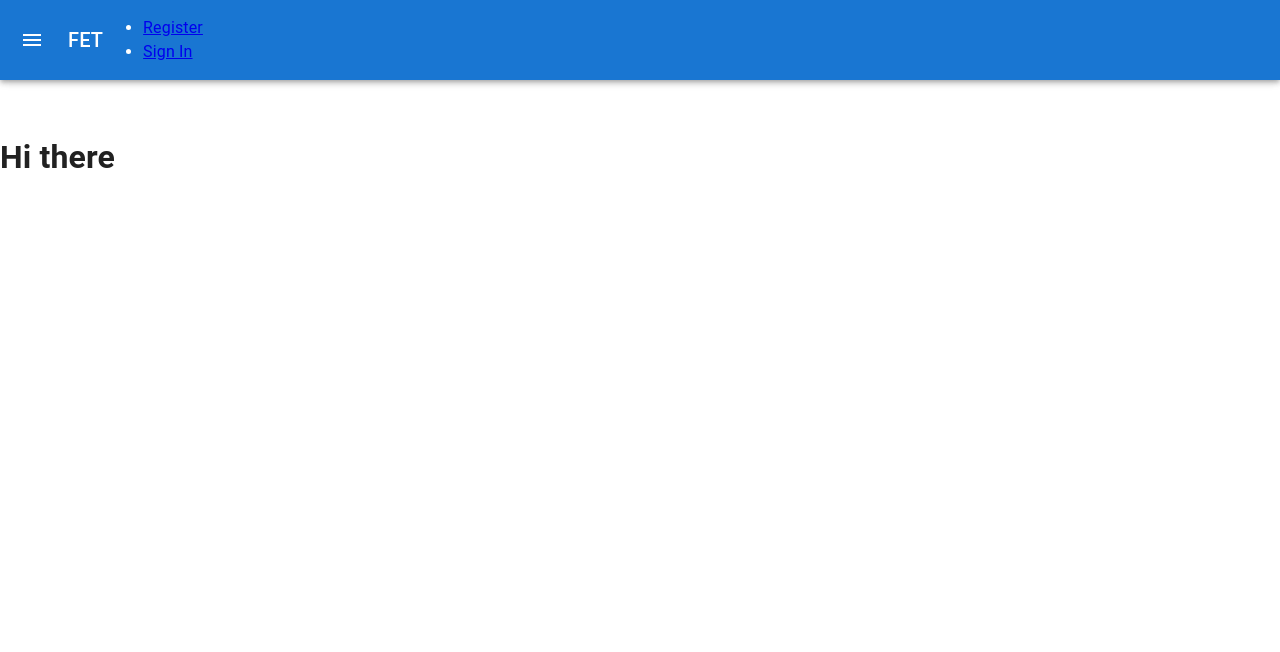
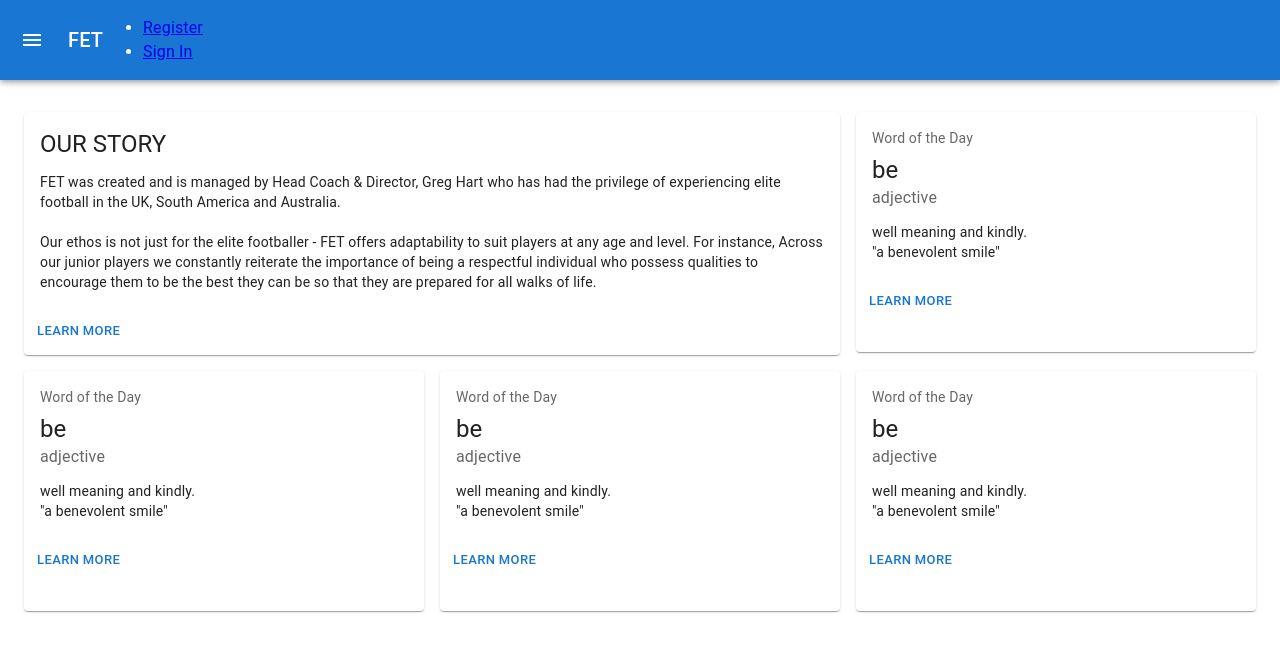
Before and after one commit to patricktheodore/football-evolution-training-app, a React (Create React App) app in the folder client/: page / in a window 1280 px wide. Shown: the top 652 px of the page. Built offline with nearby package versions, Linux system fonts and the light colour scheme.

Commit message:
dashboard cards created

```diff
--- a/client/src/App.js
+++ b/client/src/App.js
@@ -9,6 +9,7 @@ import {
 import { setContext } from '@apollo/client/link/context';
 // import { StoreProvider } from './utils/GlobalState';
 import Dashboard from './pages/Dashboard';
+import OurStory from './pages/OurStoryWhole'
 import AppBar from './components/AppBar';
 import NoMatch from './pages/NoMatch';
 import Login from './pages/Login';
@@ -43,6 +44,7 @@ function App() {
             <AppBar />
             <Routes>
               <Route exact path="/" element={<Dashboard/>} />
+              <Route exact path="/ourStory" element={<OurStory />} />
               <Route exact path="/login" element={<Login/>} />
               <Route exact path="/register" element={<Register/>} />
               <Route element={<NoMatch/>} />
--- /dev/null
+++ b/client/src/components/OurStory/index.jsx
@@ -0,0 +1,39 @@
+import * as React from 'react';
+import Card from '@mui/material/Card';
+import CardActions from '@mui/material/CardActions';
+import CardContent from '@mui/material/CardContent';
+import Button from '@mui/material/Button';
+import Typography from '@mui/material/Typography';
+import { Link } from 'react-router-dom';
+
+
+const OurStory = () => {
+    return (
+        <Card sx={{ flexGrow: 1, minHeight: "15rem" }}>
+            <CardContent>
+                <Typography sx={{ mb: 1.5 }} variant="h5" component="div">
+                    OUR STORY
+                </Typography>
+                <Typography variant="body2">
+                    FET was created and is managed by Head Coach &#38; Director, Greg Hart who has had
+                    the privilege of experiencing elite football in the UK, South America and Australia.
+                    <br />
+                    <br />
+                    Our ethos is not just for the elite footballer - FET offers adaptability to suit players
+                    at any age and level. For instance, Across our junior players we constantly reiterate the
+                    importance of being a respectful individual who possess qualities to encourage them to be
+                    the best they can be so that they are prepared for all walks of life.
+                </Typography>
+            </CardContent>
+            <CardActions>
+                <Link to="/ourStory">
+                    <Button size="small">
+                        Learn More
+                    </Button>
+                </Link>
+            </CardActions>
+        </Card>
+    );
+};
+
+export default OurStory;
--- /dev/null
+++ b/client/src/components/SessionInfo/index.jsx
@@ -0,0 +1,34 @@
+import * as React from 'react';
+import Card from '@mui/material/Card';
+import CardActions from '@mui/material/CardActions';
+import CardContent from '@mui/material/CardContent';
+import Button from '@mui/material/Button';
+import Typography from '@mui/material/Typography';
+
+const SessionInfo = () => {
+    return (
+        <Card sx={{ minHeight: "15rem" }}>
+            <CardContent>
+                <Typography sx={{ fontSize: 14 }} color="text.secondary" gutterBottom>
+                    Word of the Day
+                </Typography>
+                <Typography variant="h5" component="div">
+                    be
+                </Typography>
+                <Typography sx={{ mb: 1.5 }} color="text.secondary">
+                    adjective
+                </Typography>
+                <Typography variant="body2">
+                    well meaning and kindly.
+                    <br />
+                    {'"a benevolent smile"'}
+                </Typography>
+            </CardContent>
+            <CardActions>
+                <Button size="small">Learn More</Button>
+            </CardActions>
+        </Card>
+    );
+};
+
+export default SessionInfo;
--- /dev/null
+++ b/client/src/components/TotalCoaches/TotalCoaches.jsx
@@ -0,0 +1,34 @@
+import * as React from 'react';
+import Card from '@mui/material/Card';
+import CardActions from '@mui/material/CardActions';
+import CardContent from '@mui/material/CardContent';
+import Button from '@mui/material/Button';
+import Typography from '@mui/material/Typography';
+
+const TotalCoaches = () => {
+    return (
+        <Card sx={{ minHeight: "15rem" }}>
+            <CardContent>
+                <Typography sx={{ fontSize: 14 }} color="text.secondary" gutterBottom>
+                    Word of the Day
+                </Typography>
+                <Typography variant="h5" component="div">
+                    be
+                </Typography>
+                <Typography sx={{ mb: 1.5 }} color="text.secondary">
+                    adjective
+                </Typography>
+                <Typography variant="body2">
+                    well meaning and kindly.
+                    <br />
+                    {'"a benevolent smile"'}
+                </Typography>
+            </CardContent>
+            <CardActions>
+                <Button size="small">Learn More</Button>
+            </CardActions>
+        </Card>
+    );
+};
+
+export default TotalCoaches;
--- /dev/null
+++ b/client/src/components/TotalPlayers/index.jsx
@@ -0,0 +1,34 @@
+import * as React from 'react';
+import Card from '@mui/material/Card';
+import CardActions from '@mui/material/CardActions';
+import CardContent from '@mui/material/CardContent';
+import Button from '@mui/material/Button';
+import Typography from '@mui/material/Typography';
+
+const TotalPlayers = () => {
+    return (
+        <Card sx={{ minHeight: "15rem" }}>
+            <CardContent>
+                <Typography sx={{ fontSize: 14 }} color="text.secondary" gutterBottom>
+                    Word of the Day
+                </Typography>
+                <Typography variant="h5" component="div">
+                    be
+                </Typography>
+                <Typography sx={{ mb: 1.5 }} color="text.secondary">
+                    adjective
+                </Typography>
+                <Typography variant="body2">
+                    well meaning and kindly.
+                    <br />
+                    {'"a benevolent smile"'}
+                </Typography>
+            </CardContent>
+            <CardActions>
+                <Button size="small">Learn More</Button>
+            </CardActions>
+        </Card>
+    );
+};
+
+export default TotalPlayers;
--- /dev/null
+++ b/client/src/components/TotalSessions/index.jsx
@@ -0,0 +1,34 @@
+import * as React from 'react';
+import Card from '@mui/material/Card';
+import CardActions from '@mui/material/CardActions';
+import CardContent from '@mui/material/CardContent';
+import Button from '@mui/material/Button';
+import Typography from '@mui/material/Typography';
+
+const TotalSessions = () => {
+    return (
+        <Card sx={{ minHeight: "15rem" }}>
+            <CardContent>
+                <Typography sx={{ fontSize: 14 }} color="text.secondary" gutterBottom>
+                    Word of the Day
+                </Typography>
+                <Typography variant="h5" component="div">
+                    be
+                </Typography>
+                <Typography sx={{ mb: 1.5 }} color="text.secondary">
+                    adjective
+                </Typography>
+                <Typography variant="body2">
+                    well meaning and kindly.
+                    <br />
+                    {'"a benevolent smile"'}
+                </Typography>
+            </CardContent>
+            <CardActions>
+                <Button size="small">Learn More</Button>
+            </CardActions>
+        </Card>
+    );
+};
+
+export default TotalSessions;
--- a/client/src/pages/Dashboard.jsx
+++ b/client/src/pages/Dashboard.jsx
@@ -1,11 +1,40 @@
 import React from "react";
+import Box from '@mui/material/Box';
+import Grid from '@mui/material/Grid';
+import OurStory from '../components/OurStory';
+import SessionInfo from '../components/SessionInfo';
+import Container from '@mui/material/Container';
+import TotalPlayers from "../components/TotalPlayers";
+import TotalSessions from "../components/TotalSessions";
+import TotalCoaches from "../components/TotalCoaches/TotalCoaches";
+
+// dashboard contains, 'our story'
+// and a link to available sessions, and player login/signup
 
 const Home = () => {
-    return (
-      <div className="container">
-          <h1>Hi there</h1>
-      </div>
-    );
-  };
+  return (
+    <Container maxWidth="xl">
+      <Box sx={{ flexGrow: 1 }}>
+        <Grid container spacing={2}>
+          <Grid item xs={12} lg={8}>
+            <OurStory />
+          </Grid>
+          <Grid item xs={6} lg={4}>
+            <SessionInfo />
+          </Grid>
+          <Grid item xs={6} lg={4}>
+            <TotalPlayers />
+          </Grid>
+          <Grid item xs={6} lg={4}>
+            <TotalSessions />
+          </Grid>
+          <Grid item xs={6} lg={4}>
+            <TotalCoaches />
+          </Grid>
+        </Grid>
+      </Box>
+    </Container>
+  );
+};
 
-  export default Home;
+export default Home;
```
Also changed, not shown: client/src/components/Footer/index.jsx (added), client/src/pages/OurStoryWhole.jsx (added), 1 other file (tests, documents, lock files or other folders).
